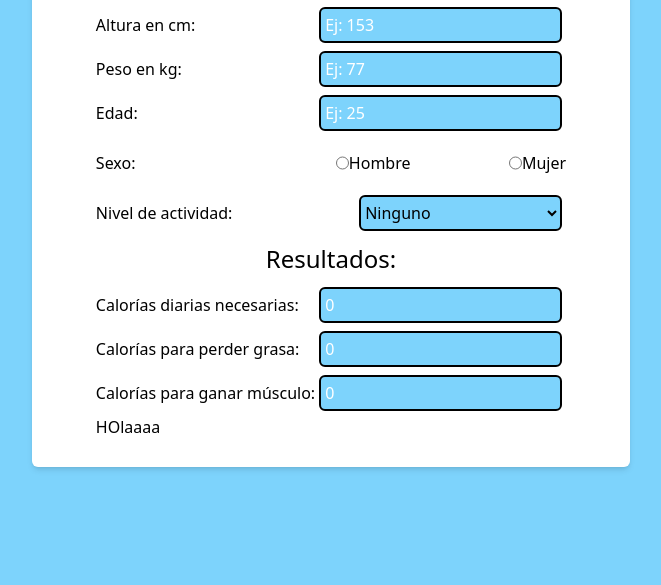
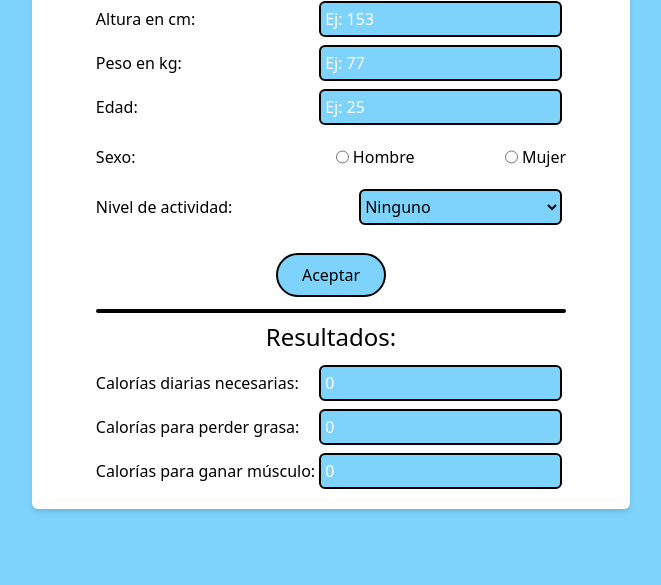
Before and after one commit to kevin-dorado/calculadoraDeCalorias, a website: page index.html in a window 1280 px wide. Shown: the part 215-800 px from the top of the page, without its empty margins (309-970 px from the left). Drawn offline with nearby package versions, Linux system fonts and the light colour scheme.

Commit message:
Button & new Design

```diff
--- a/index.html
+++ b/index.html
@@ -14,7 +14,7 @@
   </head>
   <body>
     <div class="min-h-screen bg-sky-300 flex justify-center items items-center">
-      <div class="bg-white px-16 py-7 rounded-md shadow-md">
+      <div class="bg-white px-16 py-4 rounded-md shadow-md">
         <h1 class="text-4xl italic pb-6 flex">
           Calculadora de Calorías
           <span class="pl-4"
@@ -25,6 +25,9 @@
           /></span>
         </h1>
         <form action="">
+          <h2 class="flex justify-center items-center py-2 text-2xl">
+            Ingrese sus datos:
+          </h2>
           <div class="flex items-center justify-between">
             <label for="alruta">Altura en cm:</label>
             <input
@@ -60,11 +63,11 @@
             <div class="flex flex-grow">
               <div class="flex flex-grow">
                 <input type="radio" name="options" />
-                <span>Hombre</span>
+                <span class="ml-1">Hombre</span>
               </div>
               <div class="flex flex-grow justify-end">
                 <input type="radio" name="options" />
-                <span>Mujer</span>
+                <span class="ml-1">Mujer</span>
               </div>
             </div>
           </div>
@@ -82,7 +85,17 @@
               <option>Extremadamente activo</option>
             </select>
           </div>
-          <h2 class="flex justify-center items items-center py-2 text-2xl">
+          <div class="flex justify-center items-center mt-6">
+            <button
+              class="rounded-full bg-sky-300 p-2 border-2 border-black px-6"
+              type="submit"
+            >
+              Aceptar
+            </button>
+          </div>
+        </form>
+        <hr class="border-2 mt-3 rounded-md border-black" />
+        <h2 class="flex justify-center items-center py-2 text-2xl">
           Resultados:
         </h2>
         <div class="flex items-center justify-between">
@@ -114,8 +127,6 @@
             class="bg-sky-300 rounded-md border-2 border-black p-1 m-1 placeholder-white"
           />
         </div>
-          <div><button>HOlaaaa</button></div>
-        </form>
       </div>
     </div>
   </body>
```
Lines whose indentation alone changed are shown as unchanged.
